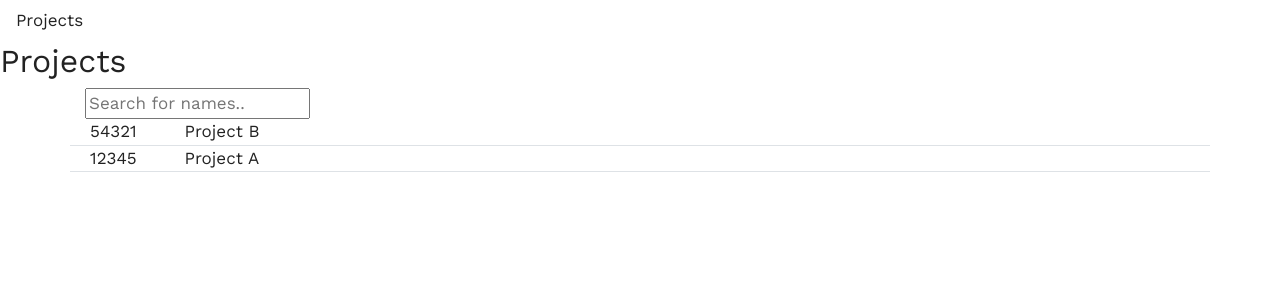
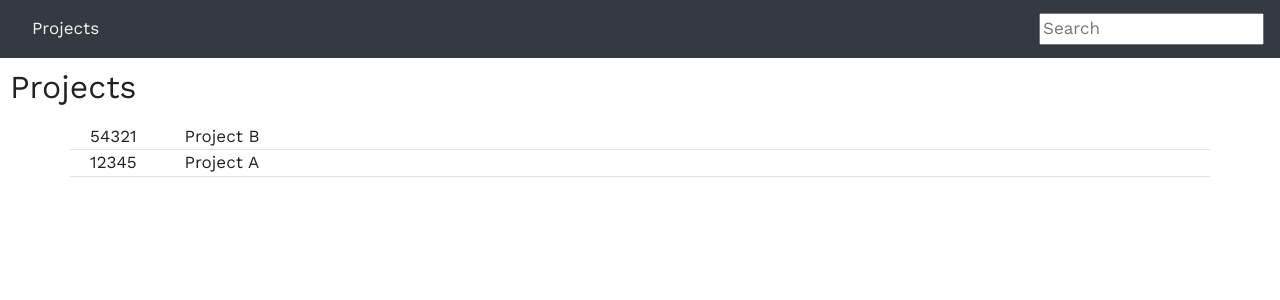
Before and after one commit to ushills/costreport, a Flask app: page /projects in a window 1280 px wide. Shown: the top 300 px of the page. Run offline with Flask 2, Linux system fonts and the light colour scheme; data comes from the database, SQL or seed files in the repository; some libraries are stand-ins or nearby versions.

Commit message:
Added search filter in navbar

```diff
--- a/costreport/static/css/site.css
+++ b/costreport/static/css/site.css
@@ -7,7 +7,6 @@ body {
 }
 
 .main_content {
-    background: #fff;
     margin: 0px;
     /* padding: 0px 0px 50px; */
 }
@@ -17,6 +16,10 @@ footer {
     padding: 30px;
     text-align: center;
     color: white;
+}
+
+h2 {
+    padding: 10px;
 }
 
 a:link{
@@ -30,6 +33,20 @@ a:visited{
 a:hover{
     text-decoration: none;
     color: #666;
+}
+
+/* Navigation links */
+nav a:link{
+    color: whitesmoke;
+}
+
+nav a:visited{
+    color: whitesmoke;
+}
+
+nav a:hover{
+    text-decoration: none;
+    color: whitesmoke;
 }
 
 /* project financial summary formatting */
--- a/costreport/templates/projects/projects.html
+++ b/costreport/templates/projects/projects.html
@@ -4,11 +4,9 @@
 <h2>Projects</h2>
 
 <div class="container projects">
-    <input type="text" id="projectSearch" onkeyup="filterProjects()" placeholder="Search for names.."
-        title="Type in a name">
-    <div id="projectList">
+    <div id="searchPageData">
         {% for p in projects %}
-        <div class="individualProject">
+        <div class="searchData">
             <div class="row border-bottom">
                 <a href={{ url_for('project_view.project_view', project=p.project_code)}}
                     class="col-1 project">{{ p.project_code }}</a>
@@ -18,23 +16,4 @@
         </div>{% endfor %}
     </div>
 </div>
-
-<script>
-    function filterProjects() {
-        var input, filter, projectList, individualProject, a, i, txtValue;
-        input = document.getElementById("projectSearch");
-        filter = input.value.toUpperCase();
-        projectList = document.getElementById("projectList");
-        individualProject = projectList.getElementsByClassName("individualProject");
-        for (i = 0; i < individualProject.length; i++) {
-            a = individualProject[i].getElementsByClassName("row")[0];
-            txtValue = a.textContent || a.innerText;
-            if (txtValue.toUpperCase().indexOf(filter) > -1) {
-                individualProject[i].style.display = "";
-            } else {
-                individualProject[i].style.display = "none";
-            }
-        }
-    }
-</script>
 {% endblock %}
--- a/costreport/templates/shared/_layout.html
+++ b/costreport/templates/shared/_layout.html
@@ -17,13 +17,35 @@
 
 <body>
 
-    <nav class="navbar">
-        <a href={{ url_for('projects.projects') }}>Projects</a>
+    <nav class="navbar bg-dark">
+        <a class="nav-link active" href={{ url_for('projects.projects') }}>Projects</a>
+        <form class="form-inline">
+            <input type="text" id="dataSearch" onkeyup="searchPage()" placeholder="Search" title="Search">
+        </form>
     </nav>
 
     <div class="main_content">
         {% block main_content %}{% endblock %}
     </div>
+
+    <script>
+        function searchPage() {
+            var input, filter, searchPageData, searchData, a, i, txtValue;
+            input = document.getElementById("dataSearch");
+            filter = input.value.toUpperCase();
+            searchPageData = document.getElementById("searchPageData");
+            searchData = searchPageData.getElementsByClassName("searchData");
+            for (i = 0; i < searchData.length; i++) {
+                a = searchData[i].getElementsByClassName("row")[0];
+                txtValue = a.textContent || a.innerText;
+                if (txtValue.toUpperCase().indexOf(filter) > -1) {
+                    searchData[i].style.display = "";
+                } else {
+                    searchData[i].style.display = "none";
+                }
+            }
+        }
+    </script>
 
     <script src="https://code.jquery.com/jquery-3.3.1.slim.min.js"
         integrity="sha384-q8i/X+965DzO0rT7abK41JStQIAqVgRVzpbzo5smXKp4YfRvH+8abtTE1Pi6jizo"
```
Also changed, not shown: costreport/templates/project/project.html (+5 -2 lines).
